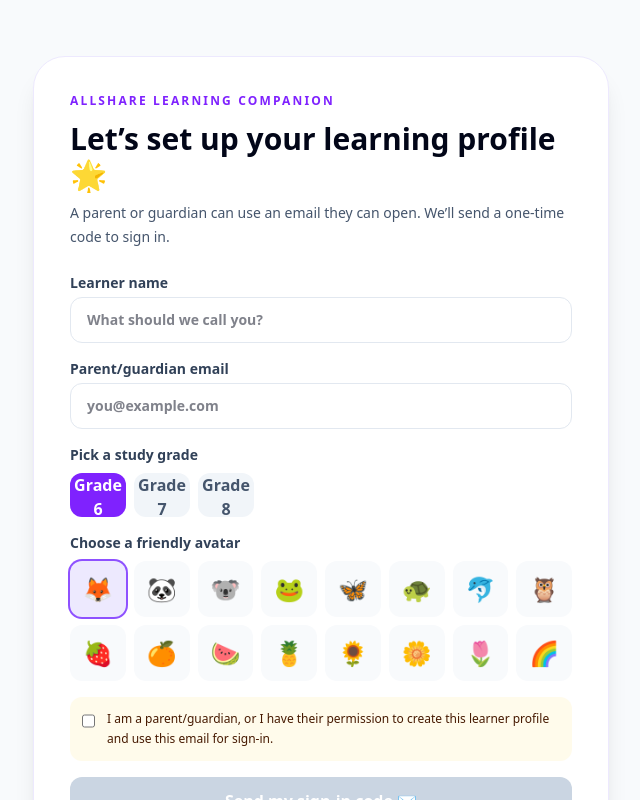
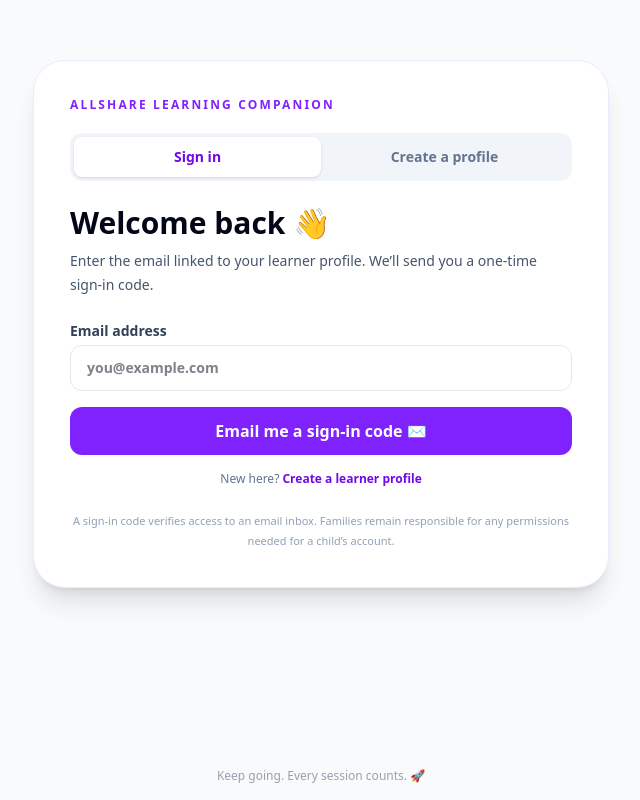
Before and after one commit to shantanu77/ap, a Next.js app: page /login in a window 1280 px wide. Shown: the top 800 px of the page, without its empty margins (319-959 px from the left). Built offline with nearby package versions, Linux system fonts and the light colour scheme.

Commit message:
Separate learner sign in from profile registration

```diff
--- a/app/api/auth/request-code/route.ts
+++ b/app/api/auth/request-code/route.ts
@@ -20,12 +20,13 @@ export async function POST(request: Request) {
   try {
     const body = await request.json();
     const email = normalizeEmail(body.email);
-    const name = cleanKidName(body.name);
+    const mode = body.mode === "register" ? "register" : "signin";
+    const name = mode === "register" ? cleanKidName(body.name) : "";
     const grade = [6, 7, 8].includes(Number(body.grade)) ? Number(body.grade) : 6;
     const emoji = KID_AVATARS.includes(body.emoji) ? body.emoji : KID_AVATARS[0];
     const timezone = validTimezone(body.timezone);
-    if (!validEmail(email) || name.length < 1 || body.guardianAttested !== true) {
-      return NextResponse.json({ error: "Enter a valid email and learner name, and ask a parent or guardian to confirm." }, { status: 400 });
+    if (!validEmail(email) || (mode === "register" && (name.length < 1 || body.guardianAttested !== true))) {
+      return NextResponse.json({ error: "Enter a valid email and learner name, and ask a parent or guardian to confirm when creating a profile." }, { status: 400 });
     }
 
     const sender = getParentNotificationConfig();
@@ -55,7 +56,7 @@ export async function POST(request: Request) {
         draftGrade: grade,
         draftEmoji: emoji,
         draftTimezone: timezone,
-        attested: true,
+        attested: mode === "register" && body.guardianAttested === true,
         requestHash: ipHash,
         expiresAt: otpExpiry(),
       },
--- a/app/login/LoginForm.tsx
+++ b/app/login/LoginForm.tsx
@@ -3,14 +3,17 @@
 import { useState } from "react";
 import { useRouter, useSearchParams } from "next/navigation";
 import { KID_AVATARS } from "@/lib/kidProfile";
+import { todayString } from "@/lib/utils";
 import type { StudyLevel } from "@/types/genius";
 
-type Stage = "profile" | "code";
+type Mode = "signin" | "register";
+type Stage = "details" | "code";
 
 export default function LoginForm() {
   const router = useRouter();
   const searchParams = useSearchParams();
-  const [stage, setStage] = useState<Stage>("profile");
+  const [mode, setMode] = useState<Mode>("signin");
+  const [stage, setStage] = useState<Stage>("details");
   const [name, setName] = useState("");
   const [email, setEmail] = useState("");
   const [grade, setGrade] = useState<StudyLevel>(6);
@@ -31,10 +34,8 @@ export default function LoginForm() {
         headers: { "Content-Type": "application/json" },
         body: JSON.stringify({
           email,
-          name,
-          grade,
-          emoji,
-          guardianAttested,
+          mode,
+          ...(mode === "register" ? { name, grade, emoji, guardianAttested } : {}),
           timezone: Intl.DateTimeFormat().resolvedOptions().timeZone,
         }),
       });
@@ -53,6 +54,7 @@ export default function LoginForm() {
     event.preventDefault();
     setBusy(true);
     setError("");
+    setNotice("");
     try {
       const response = await fetch("/api/auth/verify-code", {
         method: "POST",
@@ -60,10 +62,17 @@ export default function LoginForm() {
         body: JSON.stringify({ email, code }),
       });
       const data = await response.json();
+      if (response.status === 404) {
+        setMode("register");
+        setStage("details");
+        setCode("");
+        setNotice("No learner profile is linked to this email yet. Add a few details to create one.");
+        return;
+      }
       if (!response.ok) throw new Error(data.error || "That code did not work.");
       localStorage.setItem("genius-study-level", String(data.profile.grade));
-      const next = searchParams.get("next") || "/";
-      router.replace(next.startsWith("/") && !next.startsWith("//") && !next.startsWith("/login") ? next : "/");
+      const next = searchParams.get("next") || `/session/${todayString()}`;
+      router.replace(next.startsWith("/") && !next.startsWith("//") && !next.startsWith("/login") ? next : `/session/${todayString()}`);
     } catch (reason) {
       setError(reason instanceof Error ? reason.message : "That code did not work.");
     } finally {
@@ -71,14 +80,41 @@ export default function LoginForm() {
     }
   };
 
+  const switchMode = (nextMode: Mode) => {
+    setMode(nextMode);
+    setError("");
+    setNotice("");
+  };
+
   return (
     <main className="mx-auto flex min-h-[75vh] max-w-xl items-center justify-center py-8">
       <section className="w-full rounded-[2rem] border border-violet-100 bg-white p-6 shadow-xl sm:p-9">
         <p className="text-xs font-black uppercase tracking-[0.18em] text-violet-600">AllShare Learning Companion</p>
-        {stage === "profile" ? (
+        {stage === "details" ? (
           <>
-            <h1 className="mt-3 text-3xl font-black text-slate-950">Let’s set up your learning profile 🌟</h1>
-            <p className="mt-2 text-sm leading-6 text-slate-600">A parent or guardian can use an email they can open. We’ll send a one-time code to sign in.</p>
+            <div className="mt-5 grid grid-cols-2 rounded-xl bg-slate-100 p-1" role="tablist" aria-label="Account options">
+              <button type="button" role="tab" aria-selected={mode === "signin"} onClick={() => switchMode("signin")} className={`rounded-lg px-3 py-2.5 text-sm font-extrabold transition ${mode === "signin" ? "bg-white text-violet-700 shadow-sm" : "text-slate-500 hover:text-slate-800"}`}>Sign in</button>
+              <button type="button" role="tab" aria-selected={mode === "register"} onClick={() => switchMode("register")} className={`rounded-lg px-3 py-2.5 text-sm font-extrabold transition ${mode === "register" ? "bg-white text-violet-700 shadow-sm" : "text-slate-500 hover:text-slate-800"}`}>Create a profile</button>
+            </div>
+
+            {mode === "signin" ? (
+              <>
+                <h1 className="mt-6 text-3xl font-black text-slate-950">Welcome back 👋</h1>
+                <p className="mt-2 text-sm leading-6 text-slate-600">Enter the email linked to your learner profile. We’ll send you a one-time sign-in code.</p>
+                <form className="mt-6 space-y-4" onSubmit={(event) => { event.preventDefault(); void requestCode(); }}>
+                  <label className="block text-sm font-bold text-slate-700">Email address
+                    <input autoComplete="email" type="email" required maxLength={191} value={email} onChange={(event) => setEmail(event.target.value)} className="mt-1 w-full rounded-xl border border-slate-200 px-4 py-3 text-slate-950 outline-none focus:ring-2 focus:ring-violet-500" placeholder="you@example.com" />
+                  </label>
+                  {notice && <p className="rounded-xl bg-emerald-50 p-3 text-sm text-emerald-900" role="status">{notice}</p>}
+                  {error && <p className="rounded-xl bg-rose-50 p-3 text-sm font-semibold text-rose-800" role="alert">{error}</p>}
+                  <button disabled={busy} className="w-full rounded-xl bg-violet-600 px-5 py-3 font-black text-white hover:bg-violet-700 disabled:bg-slate-300">{busy ? "Sending your code…" : "Email me a sign-in code ✉️"}</button>
+                </form>
+                <p className="mt-4 text-center text-xs text-slate-500">New here? <button type="button" onClick={() => switchMode("register")} className="font-bold text-violet-700 hover:underline">Create a learner profile</button></p>
+              </>
+            ) : (
+              <>
+                <h1 className="mt-6 text-3xl font-black text-slate-950">Let’s set up your learning profile 🌟</h1>
+                <p className="mt-2 text-sm leading-6 text-slate-600">A parent or guardian can use an email they can open. We’ll send a code to verify it.</p>
                 <form className="mt-6 space-y-4" onSubmit={(event) => { event.preventDefault(); void requestCode(); }}>
                   <label className="block text-sm font-bold text-slate-700">Learner name
                     <input autoComplete="name" required maxLength={60} value={name} onChange={(event) => setName(event.target.value)} className="mt-1 w-full rounded-xl border border-slate-200 px-4 py-3 text-slate-950 outline-none focus:ring-2 focus:ring-violet-500" placeholder="What should we call you?" />
@@ -98,14 +134,18 @@ export default function LoginForm() {
                     <input type="checkbox" checked={guardianAttested} onChange={(event) => setGuardianAttested(event.target.checked)} className="mt-1 h-4 w-4 accent-violet-600" />
                     <span>I am a parent/guardian, or I have their permission to create this learner profile and use this email for sign-in.</span>
                   </label>
+                  {notice && <p className="rounded-xl bg-emerald-50 p-3 text-sm text-emerald-900" role="status">{notice}</p>}
                   {error && <p className="rounded-xl bg-rose-50 p-3 text-sm font-semibold text-rose-800" role="alert">{error}</p>}
-              <button disabled={busy || !guardianAttested} className="w-full rounded-xl bg-violet-600 px-5 py-3 font-black text-white hover:bg-violet-700 disabled:bg-slate-300">{busy ? "Sending your code…" : "Send my sign-in code ✉️"}</button>
+                  <button disabled={busy || !guardianAttested} className="w-full rounded-xl bg-violet-600 px-5 py-3 font-black text-white hover:bg-violet-700 disabled:bg-slate-300">{busy ? "Sending your code…" : "Create profile and send code ✉️"}</button>
                 </form>
+                <p className="mt-4 text-center text-xs text-slate-500">Already have a learner profile? <button type="button" onClick={() => switchMode("signin")} className="font-bold text-violet-700 hover:underline">Sign in</button></p>
+              </>
+            )}
           </>
         ) : (
           <>
-            <div className="mt-5 text-5xl" aria-hidden="true">{emoji}</div>
-            <h1 className="mt-3 text-3xl font-black text-slate-950">Check your inbox, {name}!</h1>
+            <div className="mt-5 text-5xl" aria-hidden="true">{mode === "register" ? emoji : "✉️"}</div>
+            <h1 className="mt-3 text-3xl font-black text-slate-950">Check your inbox{mode === "register" && name ? `, ${name}` : ""}!</h1>
             <p className="mt-2 text-sm leading-6 text-slate-600">Enter the six-digit code sent to <strong>{email}</strong>. It expires in 10 minutes.</p>
             {notice && <p className="mt-4 rounded-xl bg-emerald-50 p-3 text-sm text-emerald-900" role="status">{notice}</p>}
             <form onSubmit={verifyCode} className="mt-5 space-y-3">
@@ -116,12 +156,12 @@ export default function LoginForm() {
               <button disabled={busy || code.length !== 6} className="w-full rounded-xl bg-violet-600 px-5 py-3 font-black text-white hover:bg-violet-700 disabled:bg-slate-300">{busy ? "Opening your study space…" : "Sign in and start learning 🚀"}</button>
             </form>
             <div className="mt-4 flex items-center justify-between text-sm">
-              <button type="button" onClick={() => { setStage("profile"); setCode(""); setError(""); }} className="font-bold text-slate-600 hover:underline">← Change details</button>
+              <button type="button" onClick={() => { setStage("details"); setCode(""); setError(""); setNotice(""); }} className="font-bold text-slate-600 hover:underline">← Change email or details</button>
               <button type="button" disabled={busy} onClick={() => void requestCode()} className="font-bold text-violet-700 hover:underline disabled:opacity-50">Send a new code</button>
             </div>
           </>
         )}
-        <p className="mt-6 text-center text-[11px] leading-5 text-slate-400">We only ask for the details needed to make your study space work. A verified email code checks access to the inbox; families remain responsible for any permissions needed for a child’s account.</p>
+        <p className="mt-6 text-center text-[11px] leading-5 text-slate-400">A sign-in code verifies access to an email inbox. Families remain responsible for any permissions needed for a child’s account.</p>
       </section>
     </main>
   );
```
Also changed, not shown: app/api/auth/verify-code/route.ts (+7 -3 lines), 1 other file (tests, documents, lock files or other folders). Lines whose indentation alone changed are shown as unchanged.
